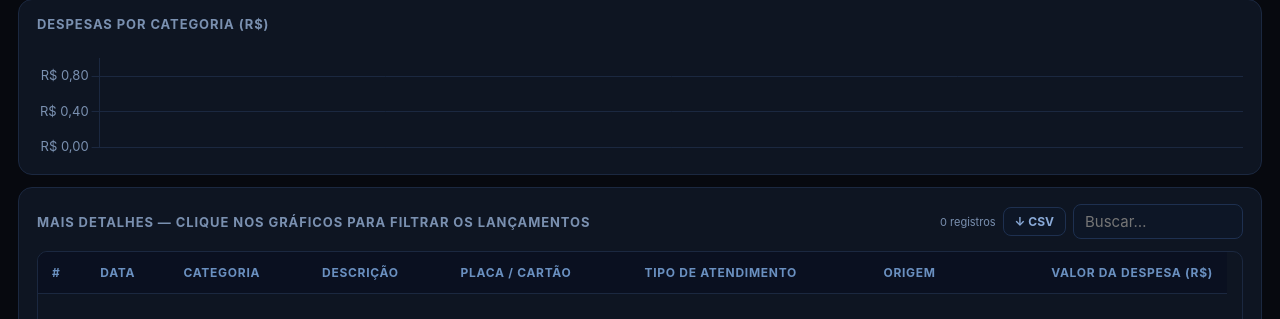
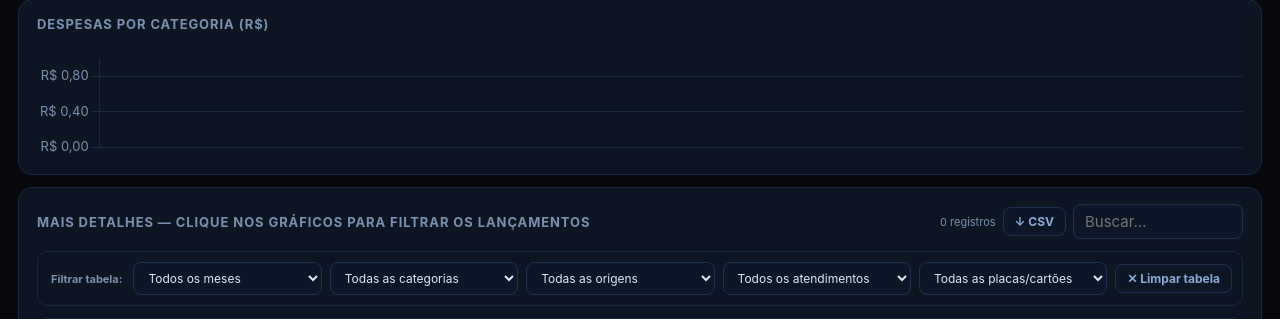
Before and after one commit to Abnerrum/AI, a Flask app: template relatorio-despesas/templates/index.html in a window 1280 px wide. Shown: the part 428-747 px from the top of the page. Run offline with Flask 3, Linux system fonts and the light colour scheme; the template is opened without the code that fills it: most values are stand-ins (such as "Sample title", 1, 10 or a date in 2020); lists and menus that the app fills with data are empty.

Commit message:
Filtros independentes na tabela do BI: mês categoria origem tipo e placa

```diff
--- a/relatorio-despesas/templates/index.html
+++ b/relatorio-despesas/templates/index.html
@@ -60,6 +60,11 @@ button,input,select{font:inherit;cursor:pointer}button:disabled{opacity:.5;curso
 .tsearch{background:#0d1626;border:1px solid #1e3050;border-radius:8px;padding:7px 11px;color:var(--text);width:170px;outline:none}
 .tsearch:focus{border-color:var(--accent)}
 .table-scroll{overflow:auto;border-radius:10px;border:1px solid var(--border);height:380px;max-height:380px;overscroll-behavior:contain;scrollbar-gutter:stable}
+.table-filters{display:flex;align-items:center;flex-wrap:wrap;gap:8px;padding:10px;margin:10px 0 12px;border:1px solid var(--border);border-radius:10px;background:var(--card)}
+.table-filters-label{color:var(--muted);font-size:11px;font-weight:700;white-space:nowrap;padding:0 3px}
+.table-filters .fsel{min-width:120px;max-width:220px;flex:1 1 135px;font-size:12px}
+.table-filters .tbtn{white-space:nowrap}
+@media(max-width:600px){.table-filters .fsel{min-width:calc(50% - 8px);max-width:none}.table-filters-label{width:100%}}
 table{border-collapse:collapse;width:100%;min-width:700px}
 thead th{background:#0a1020;color:#6a90c0;font-size:12px;text-transform:uppercase;letter-spacing:.06em;padding:13px 14px;text-align:left;position:sticky;top:0;white-space:nowrap;border-bottom:1px solid var(--border)}
 thead th:last-child{text-align:right}
@@ -234,6 +239,15 @@ html[data-theme="light"] #fontesDialog summary{color:#1b518f!important}
         <input class="tsearch" id="search" placeholder="Buscar…" autocomplete="off">
       </div>
     </div>
+    <div class="table-filters" role="group" aria-label="Filtros específicos da tabela">
+      <span class="table-filters-label">Filtrar tabela:</span>
+      <select id="detailMonth" class="fsel" aria-label="Mês da tabela"><option value="">Todos os meses</option></select>
+      <select id="detailCategory" class="fsel" aria-label="Categoria da tabela"><option value="">Todas as categorias</option></select>
+      <select id="detailOrigin" class="fsel" aria-label="Origem da tabela"><option value="">Todas as origens</option></select>
+      <select id="detailType" class="fsel" aria-label="Tipo de atendimento da tabela"><option value="">Todos os atendimentos</option></select>
+      <select id="detailPlate" class="fsel" aria-label="Placa ou cartão da tabela"><option value="">Todas as placas/cartões</option></select>
+      <button class="tbtn" id="tableClear" type="button">✕ Limpar tabela</button>
+    </div>
     <div class="table-scroll">
       <table id="detailTable">
         <thead><tr>
@@ -391,7 +405,7 @@ function resetOptions(){
   for(const id of['startMonth','endMonth']){for(const o of $('#'+id).options){if(o.value)o.text=fmtMonth(o.value)}}
 }
 
-function getF(){return Object.fromEntries(['category','type','origin','plate','year','startMonth','endMonth','search'].map(k=>[k,$('#'+k)?.value?.trim()||'']))}
+function getF(){return Object.fromEntries(['category','type','origin','plate','year','startMonth','endMonth'].map(k=>[k,$('#'+k)?.value?.trim()||'']))}
 
 function apply(){
   const f=getF();
@@ -404,7 +418,6 @@ function apply(){
     if(f.startMonth&&m<f.startMonth)return false;
     if(f.endMonth&&m>f.endMonth)return false;
     if(_segFilter&&r.atendimento!==_segFilter)return false;
-    if(f.search){const q=f.search.toLocaleLowerCase('pt-BR');if(![r.categoria,r.descricao,r.placa,r.atendimento,r.origem,r.fornecedor,r.id].join(' ').toLocaleLowerCase('pt-BR').includes(q))return false;}
     return true;
   });
   render();
@@ -424,8 +437,32 @@ function render(){
   renderTable();
 }
 
+function refreshDetailChoices(){
+  const uniq=fn=>[...new Set(shown.map(fn).filter(Boolean))].sort((a,b)=>a.localeCompare(b,'pt-BR'));
+  choices('detailCategory',uniq(r=>r.categoria),'Todas as categorias');
+  choices('detailOrigin',uniq(r=>r.origem),'Todas as origens');
+  choices('detailType',uniq(r=>r.atendimento),'Todos os atendimentos');
+  choices('detailPlate',uniq(r=>r.placa),'Todas as placas/cartões');
+  choices('detailMonth',uniq(mkey),'Todos os meses');
+  for(const option of $('#detailMonth').options){if(option.value)option.textContent=fmtMonth(option.value)}
+}
+function getTableRows(){
+  const month=$('#detailMonth').value,category=$('#detailCategory').value,origin=$('#detailOrigin').value;
+  const type=$('#detailType').value,plate=$('#detailPlate').value;
+  const search=$('#search').value.trim().toLocaleLowerCase('pt-BR');
+  return shown.filter(r=>{
+    if(month&&mkey(r)!==month)return false;
+    if(category&&r.categoria!==category)return false;
+    if(origin&&r.origem!==origin)return false;
+    if(type&&r.atendimento!==type)return false;
+    if(plate&&r.placa!==plate)return false;
+    if(search&&!([r.data,fmtDate(r.data),r.categoria,r.descricao,r.placa,r.atendimento,r.origem,r.fornecedor,r.valor].join(' ').toLocaleLowerCase('pt-BR').includes(search)))return false;
+    return true;
+  });
+}
 function renderTable(){
-  const sorted=[...shown].sort((a,b)=>b.data.localeCompare(a.data)||b.valor-a.valor);
+  refreshDetailChoices();
+  const sorted=getTableRows().sort((a,b)=>b.data.localeCompare(a.data)||b.valor-a.valor);
   const viewport=$('.table-scroll');
   $('#detailTable tbody').innerHTML=sorted.length?sorted.map((r,i)=>`<tr>
     <td style="color:var(--muted)">${i+1}</td>
@@ -437,7 +474,7 @@ function renderTable(){
     <td>${esc(r.origem)||'—'}${r.origem==='MANUAL'?'<span class="badge-manual">MANUAL</span>':''}</td>
     <td>${brl(r.valor)}</td>
   </tr>`).join(''):'<tr><td colspan="8" style="text-align:center;padding:30px;color:var(--muted)">Nenhum lançamento encontrado.</td></tr>';
-  $('#detailCount').textContent=num(shown.length)+' registros';
+  $('#detailCount').textContent=num(sorted.length)+' de '+num(shown.length)+' registros';
   viewport.scrollTop=0;
 }
 
@@ -495,8 +532,13 @@ $('#btnFora').addEventListener('click',()=>{
 });
 
 $('#apply').addEventListener('click',apply);
-$('#clear').addEventListener('click',()=>{for(const id of['category','origin','plate','year','startMonth','endMonth','search'])$('#'+id)&&($('#'+id).value='');_segFilter='';$('#btnGarantia').classList.remove('active');$('#btnFora').classList.remove('active');apply()});
-$('#search').addEventListener('keydown',e=>{if(e.key==='Enter')apply()});
+$('#clear').addEventListener('click',()=>{for(const id of['category','origin','plate','year','startMonth','endMonth'])$('#'+id)&&($('##'+id).value='');_segFilter='';$('#btnGarantia').classList.remove('active');$('#btnFora').classList.remove('active');apply()});
+for(const id of ['detailMonth','detailCategory','detailOrigin','detailType','detailPlate'])$('#'+id).addEventListener('change',renderTable);
+$('#search').addEventListener('input',renderTable);
+$('#tableClear').addEventListener('click',()=>{
+  for(const id of ['detailMonth','detailCategory','detailOrigin','detailType','detailPlate','search'])$('#'+id).value='';
+  renderTable();
+});
 $('#printButton').addEventListener('click',()=>window.print());
 $('#importButton').addEventListener('click',()=>showDlg('importDialog'));
 $('#manualButton').addEventListener('click',()=>showDlg('manualDialog'));
@@ -557,7 +599,7 @@ for(const b of document.querySelectorAll('[data-close]'))b.addEventListener('cli
 
 $('#csv').addEventListener('click',()=>{
   const hdr=['Data','Categoria','Descrição','Tipo de atendimento','Origem','Placa/Cartão','Situação','Valor (R$)'];
-  const rows=shown.map(r=>[r.data,r.categoria,r.descricao,r.atendimento,r.origem,r.placa,r.situacao,String(r.valor).replace('.',',')]);
+  const rows=getTableRows().map(r=>[r.data,r.categoria,r.descricao,r.atendimento,r.origem,r.placa,r.situacao,String(r.valor).replace('.',',')]);
   const csv='﻿'+[hdr,...rows].map(row=>row.map(v=>'"'+String(v??'').replace(/"/g,'""')+'"').join(';')).join('\r\n');
   const a=Object.assign(document.createElement('a'),{href:URL.createObjectURL(new Blob([csv],{type:'text/csv;charset=utf-8'})),download:'Despesas_Nucleo_Service.csv'});
   document.body.append(a);a.click();a.remove();
```
